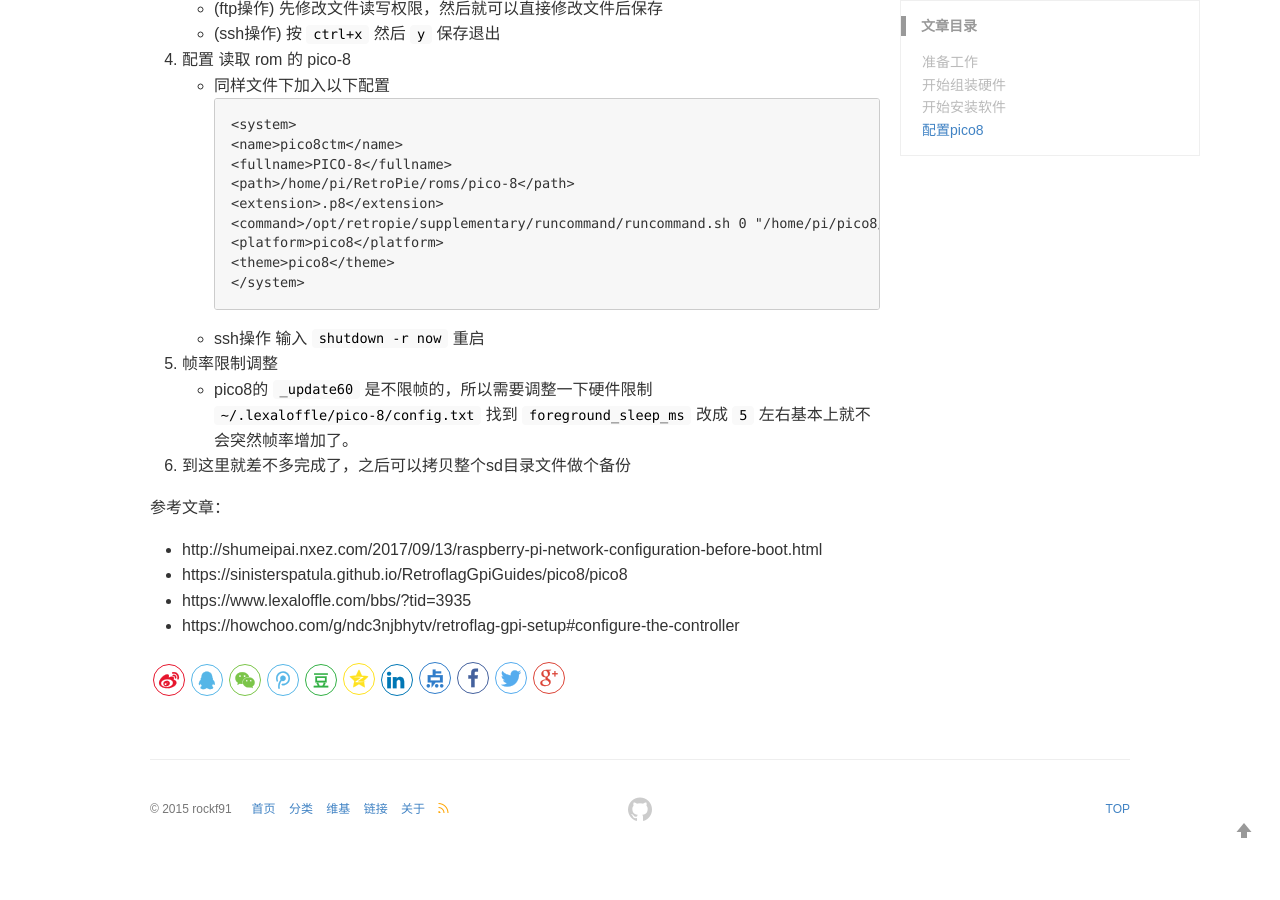
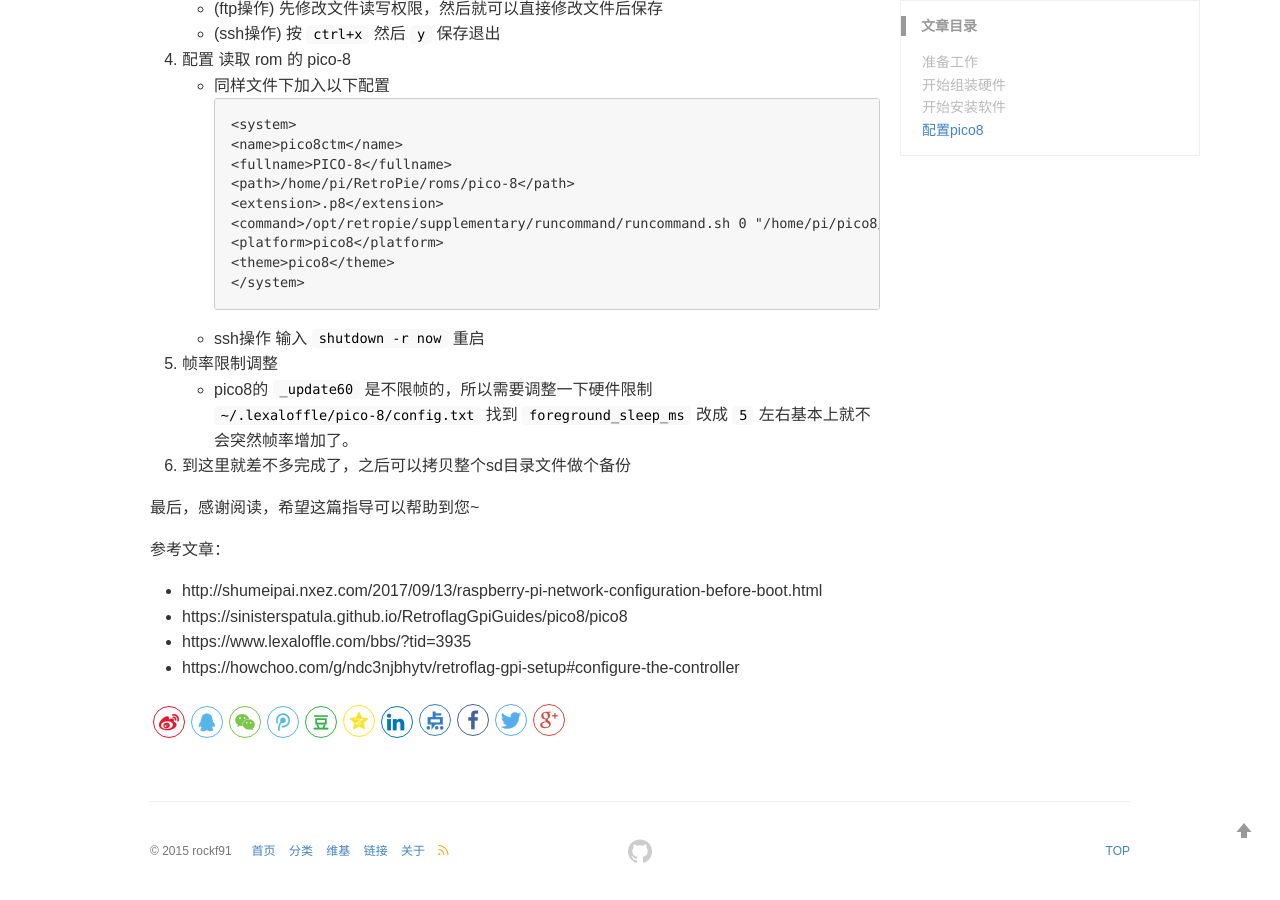
Before and after one commit to rockf91/rockf91.github.io, a Jekyll site: the page built from _posts/2019-11-13-gpi-case.md, in a window 1280 px wide and 900 px high, scrolled down 4138 px. Built offline with Jekyll 4.4.1, drawn with Linux system fonts in a browser that asks for light colours; before the commit the page ends 4996 px from its top, so only the background shows below that.

Commit message:
_posts\2019-11-13-gpi-case.md

```diff
--- a/_posts/2019-11-13-gpi-case.md
+++ b/_posts/2019-11-13-gpi-case.md
@@ -190,6 +190,8 @@ categories: pico-8
       `~/.lexaloffle/pico-8/config.txt`  找到 `foreground_sleep_ms` 改成 `5` 左右基本上就不会突然帧率增加了。
 6.  到这里就差不多完成了，之后可以拷贝整个sd目录文件做个备份
 
+最后，感谢阅读，希望这篇指导可以帮助到您~
+
 参考文章：
 * http://shumeipai.nxez.com/2017/09/13/raspberry-pi-network-configuration-before-boot.html
 * https://sinisterspatula.github.io/RetroflagGpiGuides/pico8/pico8
```
